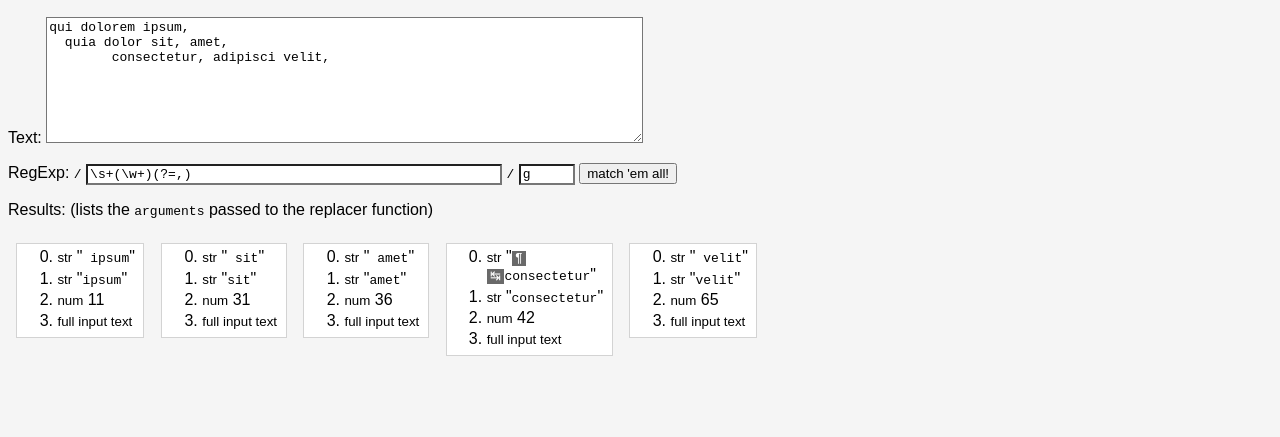
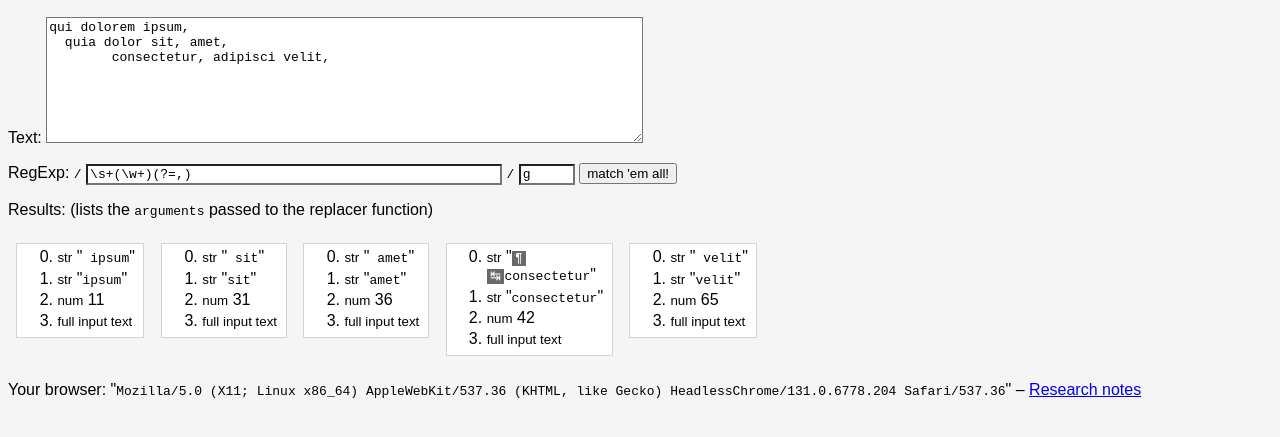
Before and after one commit to mk-pmb/tryjs, a plain HTML site: page rgx-replace.html in a window 1280 px wide. Shown: the part 51-488 px from the top of the page. Drawn offline with Linux system fonts and the light colour scheme.

Commit message:
MSIE 6 research notes

```diff
--- a/rgx-replace.html
+++ b/rgx-replace.html
@@ -31,6 +31,9 @@
   <input type="submit" value="match 'em all!"></p>
 <p>Results: (lists the <tt>arguments</tt> passed to the replacer function)</p>
 <ol id="matches"><li>(no results yet)</li></ol>
+<div style="clear: both;"></div>
+<p>Your browser: "<tt id="uagent">?</tt>" &ndash; <a target="_blank"
+  href="rgx-replace.browsers.md">Research notes</a></p>
 </form>
 
 <script>
@@ -40,22 +43,27 @@ function idv(id) { return document.getElementById(id).value; }
 
 function htmlify(txt) {
   htmlify.span.appendChild(document.createTextNode(String(txt)));
-  txt = htmlify.span.innerHTML.replace(/ /g, '&nbsp;'
-    ).replace(/\x00/g, '<u>0</u>'
-    ).replace(/\r/g, '<u>&#x21A9;</u>'
-    ).replace(/\t/g, '<u>&#x21B9;</u>'
-    ).replace(/\n/g, '<u>&para;</u><br>');
+  txt = htmlify.span.innerHTML;
   htmlify.span.innerHTML = '';
   return txt;
 }
 htmlify.span = document.createElement('span');
+
+document.getElementById('uagent').innerHTML = htmlify(navigator.userAgent);
 
 function tryMatch() {
   var matches = '', fullTxt = idv('txt'), quot, rplc;
   quot = function (x) {
     if (x === fullTxt) { return '<small>full input text</small>'; }
     var t = typeof x;
-    x = htmlify(x);
+    x = htmlify(x
+      ).replace(/\xA0|&nbsp;/g, '<u>_</u>'
+      ).replace(/ /g, '&nbsp;'
+      ).replace(/\x00/g, '<u>0</u>'
+      ).replace(/\r/g, '<u>&#x21A9;</u>'
+      ).replace(/\t/g, '<u>&#x21B9;</u>'
+      ).replace(/\n/g, '<u>&para;</u><br>'
+      );
     switch (t) {
     case 'number':
       break;
@@ -86,15 +94,4 @@ document.forms[0].onsubmit = tryMatch;
 tryMatch();
 </script>
 
-
-
-
-
-
-
-
-
-
-
-
 </body></html>
```
Also changed, not shown: rgx-replace.browsers.md (added, +9 -0 lines).
